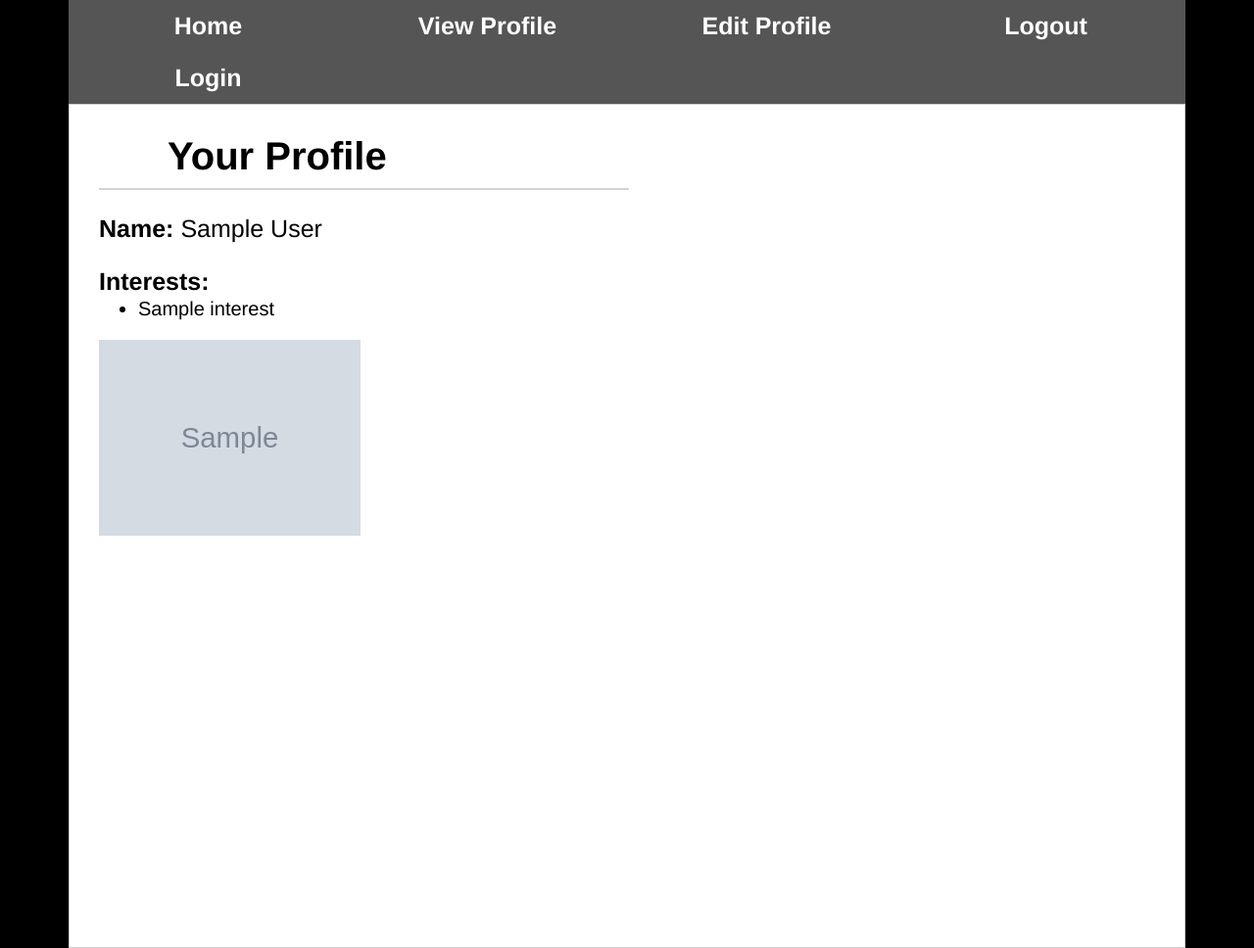
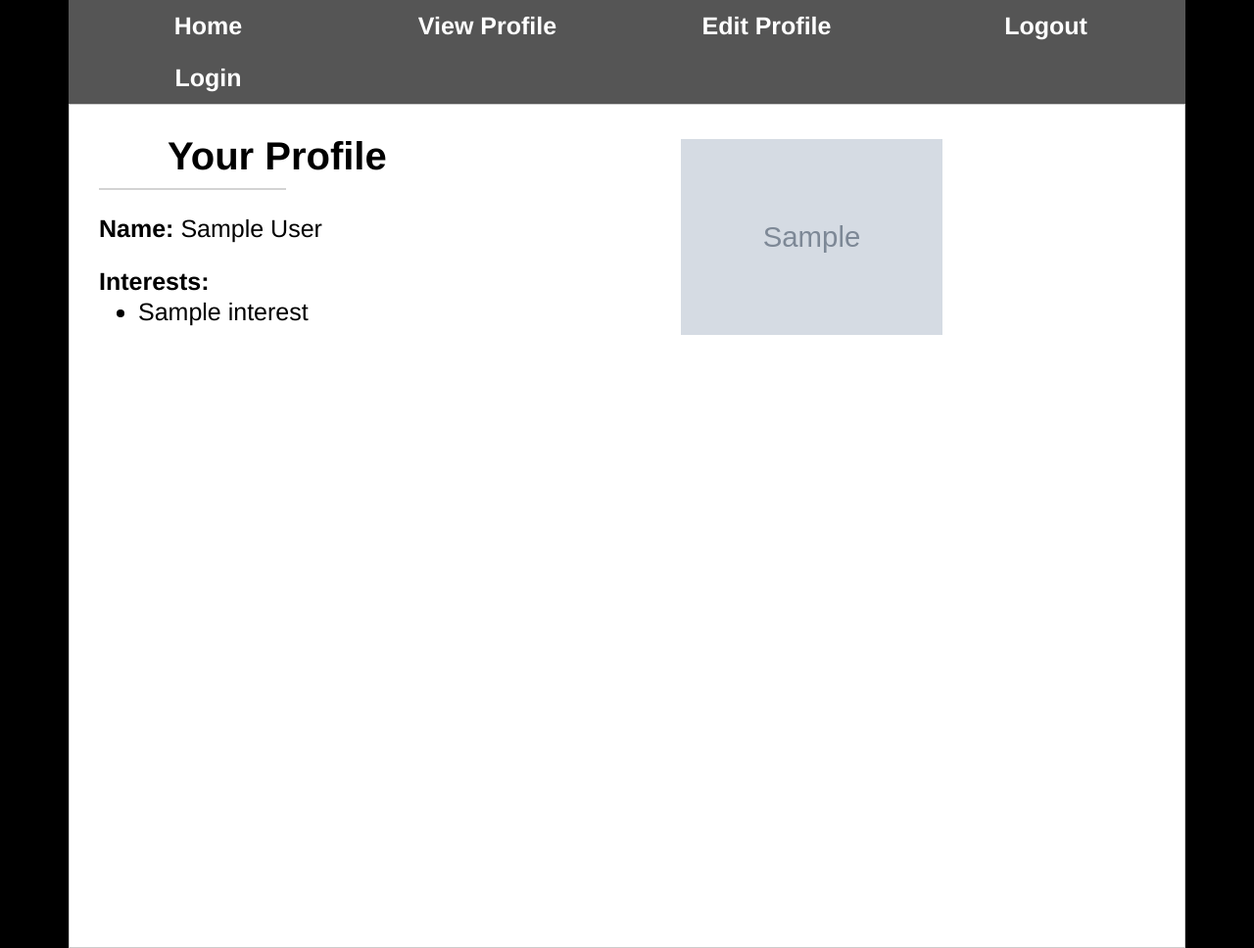
Before and after one commit to GabrielGonzalezDiaz/friends_finder, a Python web app: template templates/profile_view.html in a window 1280 px wide. Shown: the part 77-1045 px from the top of the page at 98% size. Run offline with Jinja, Linux system fonts and the light colour scheme; the template is opened without the code that fills it: most values are stand-ins (such as "Sample title", 1, 10 or a date in 2020); grey boxes marked "Sample" are stand-in pictures.

Commit message:
view profile has lovely pictures now :)

```diff
--- a/static/style_view.css
+++ b/static/style_view.css
@@ -1,3 +1,21 @@
-.pic {
-    display: none;
+ul {
+    font-size: 25px;
 }
+
+#images {
+    display: flex;
+    flex-wrap: wrap;
+    justify-content: space-around;
+}
+
+img {
+    padding: 5 5 5 5;
+    max-height: 200px;
+
+}
+
+
+#column1 {
+    float: left;
+    width: 35%;
+}
--- a/templates/profile_view.html
+++ b/templates/profile_view.html
@@ -5,6 +5,8 @@
 </head>
 <body>
     <div class="profile">
+        <div id="column1">
+
             <h1 class="text" >Your Profile</h1>
 
             <hr align="left">
@@ -18,9 +20,14 @@
                     <li>{{interest.interest}}</li>
             {% endfor %}
             </ul>
+        </div>
+        <div id="column2">
+            <div id="images">
                 {% for interest in interest_list %}
-            <img height="200vh" src="{{interest.image}}"></td>
+                    <img src="{{interest.image}}"></td>
                 {% endfor %}
+            </div>
+        </div>
 
 
         <!--
@@ -51,5 +58,7 @@
         }
         */
     </script>
+        </div>
+
 </body>
 {% endblock %}
```
Lines whose indentation alone changed are shown as unchanged.
